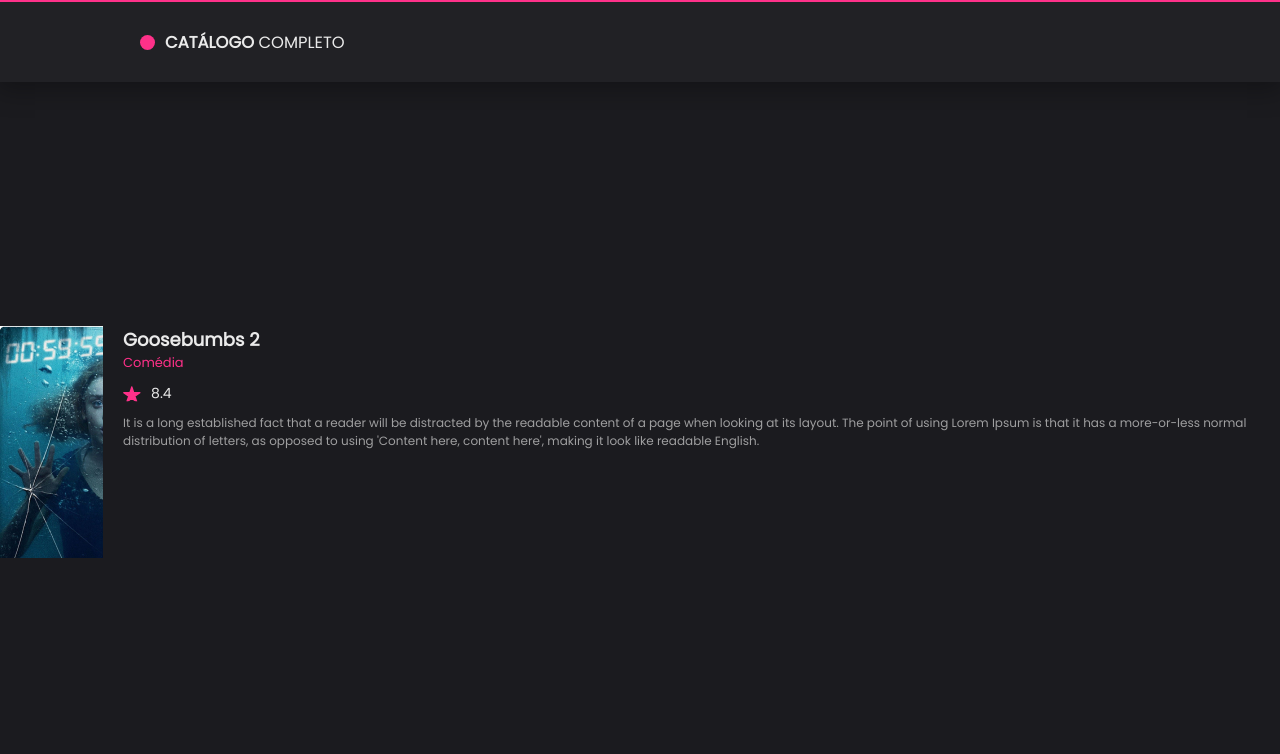
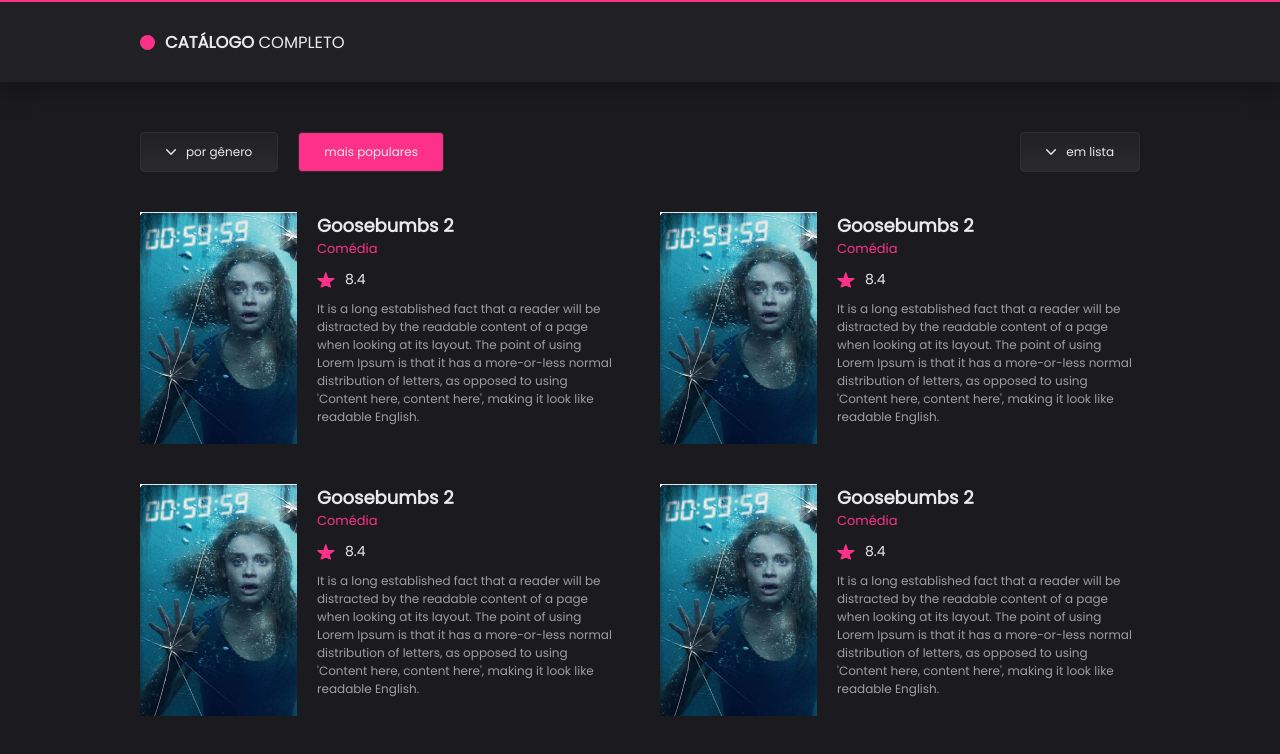
Before and after one commit to tiagolpires/show-movies, a React (Create React App) app: page / in a window 1280 px wide. Shown: the part 800-1554 px from the top of the page. Built offline with nearby package versions, Linux system fonts and the light colour scheme.

Commit message:
Catalog Componet

```diff
--- /dev/null
+++ b/src/components/Catalog/index.js
@@ -0,0 +1,41 @@
+import './style.css'
+import CatalogMovie from '../CatalogMovie'
+import downArrow from './icons/down-arrow.svg'
+
+const index = () => {
+    return (
+        <>
+            <section className="catalog-section">
+                <div className="catalog">
+                    <div className="catalog-filters">
+                        <div className="catalog-left-filters">
+                            <div className="catalog-filter">
+                                <img src={downArrow} alt="down" />
+                                <span>por gênero</span>
+                            </div>
+                            <div className="catalog-filter-trending selected">
+                                <span>mais populares</span>
+                            </div>
+                        </div>
+                        <div className="catalog-filter">
+                            <img src={downArrow} alt="down" />
+                            <span>em lista</span>
+                        </div>
+                    </div>
+                    <div className="catalog-movies-container wrap">
+                        <CatalogMovie/>
+                        <CatalogMovie/>
+                        <CatalogMovie/>
+                        <CatalogMovie/>
+                        <CatalogMovie/>
+                    </div>
+                    <div className="catalog-load-more-button">
+                        <span>carregar mais</span>
+                    </div>
+                </div>
+            </section>
+        </>
+    )
+}
+
+export default index
--- /dev/null
+++ b/src/components/Catalog/style.css
@@ -0,0 +1,72 @@
+.catalog-section {
+    display: flex;
+    justify-content: center;
+    width: 100%;
+}
+
+.catalog {
+    display: flex;
+    flex-direction: column;
+    justify-content: center;
+    width: 80%;
+    max-width: 1000px;
+    margin: 50px 0;
+}
+
+.catalog-filters {
+    display: flex;
+    justify-content: space-between;
+    margin-bottom: 20px;
+}
+
+.catalog-left-filters {
+    display: flex;
+}
+
+.catalog-filter,
+.catalog-filter-trending,
+.catalog-load-more-button {
+    display: flex;
+    align-items: center;
+    font-size: 1.2rem;
+    padding: 10px 25px;
+    background: linear-gradient(180deg, rgba(33,33,37,1) 0%, rgba(46,45,49,0.8) 100%);
+    border: 1px solid #2E2D31;
+    border-radius: 4px;
+    cursor: pointer;
+}
+
+.catalog-filter-trending {
+    margin-left: 20px;
+}
+
+.catalog-filter-trending.selected,
+.catalog-load-more-button {
+    background: #FE3189;
+}
+
+.catalog-load-more-button {
+    margin: auto;
+    width: fit-content;
+}
+
+.catalog-filter img{
+    width: 10px;
+    margin-right: 10px;
+}
+
+.catalog-movies-container {
+    display: flex;
+    flex-direction: column;
+    margin-bottom: 40px;
+}
+
+.catalog-movies-container.wrap {
+    flex-direction: row;
+    justify-content: space-between;
+    flex-wrap: wrap;
+}
+
+.catalog-movies-container.wrap .catalog-movie {
+    width: 48%;
+}
--- a/src/components/CatalogMovie/style.css
+++ b/src/components/CatalogMovie/style.css
@@ -1,5 +1,7 @@
 .catalog-movie {
     display: flex;
+    margin: 20px 0;
+    cursor: pointer;
 }
 .catalog-movie-image {
     width: 157px;
@@ -10,6 +12,7 @@
 .catalog-movie-info {
     display: flex;
     flex-direction: column;
+    flex: 1;
 }
 
 .catalog-movie-info h4{
--- a/src/pages/Home/index.js
+++ b/src/pages/Home/index.js
@@ -2,7 +2,7 @@ import './style.css'
 import Header from '../../components/Header'
 import Slider from '../../components/Slider'
 import CatalogHeader from '../../components/CatalogHeader'
-import CatalogMovie from '../../components/CatalogMovie'
+import Catalog from '../../components/Catalog'
 
 
 const index = () => {
@@ -13,9 +13,7 @@ const index = () => {
                 <Slider/>
             </main>
             <CatalogHeader/>
-            <div className="centralizing">
-                <CatalogMovie/>
-            </div>
+            <Catalog/>
         </>
     )
 }
--- a/src/pages/Home/style.css
+++ b/src/pages/Home/style.css
@@ -7,10 +7,3 @@
     height: 90vh;
     max-height: 940px;
 }
-
-.centralizing {
-    display: flex;
-    align-items: center;
-    justify-content: center;
-    height: 90vh;
-}
```
Also changed, not shown: src/components/Catalog/icons/down-arrow.svg (added).
